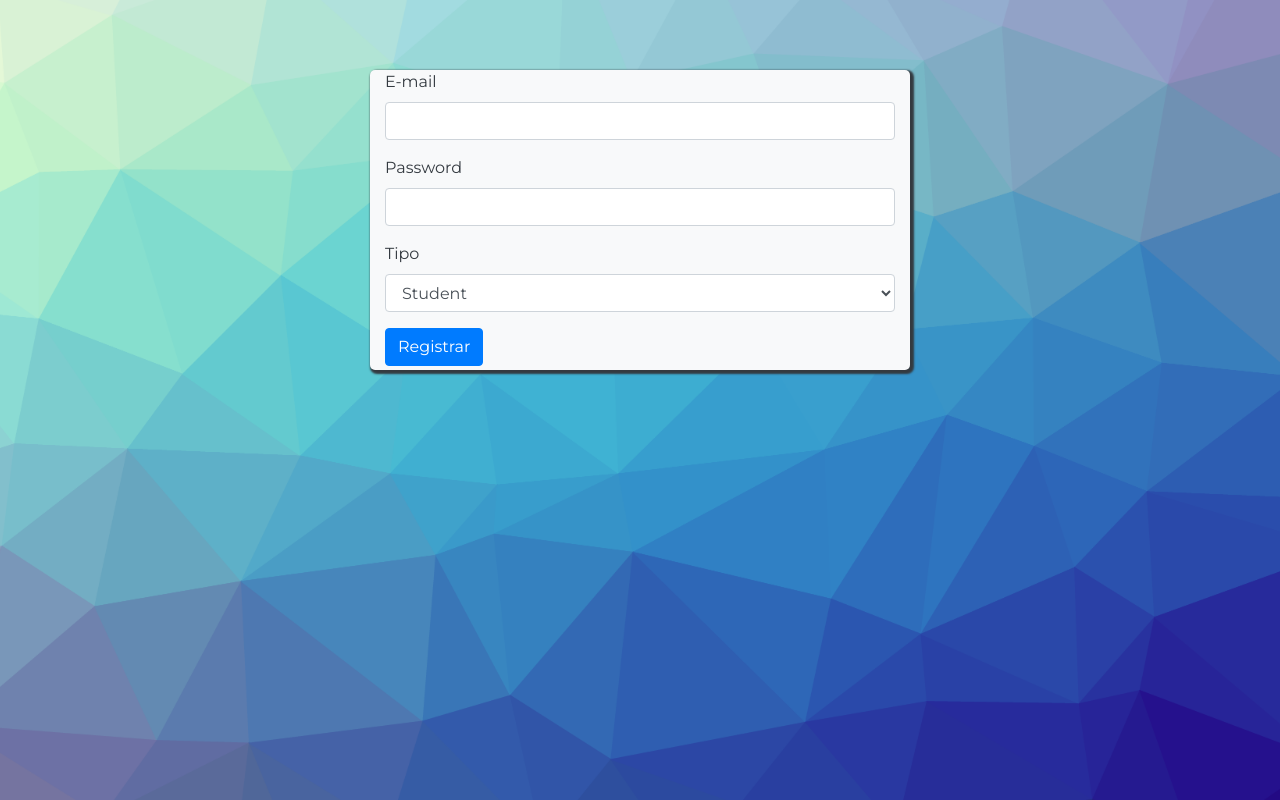
After one commit to juanxmrales/Tp-FInal-Lab-IV, a PHP site: template Views/user-add.php in a window 1280 px wide. The commit adds this page. Run offline with PHP 8.4, Linux system fonts and the light colour scheme; the template is opened without the code that fills it, so the values that code supplies are empty; some libraries are stand-ins or nearby versions.

Commit message:
User-view

```diff
--- a/Views/css/estilos.css
+++ b/Views/css/estilos.css
@@ -32,3 +32,11 @@ body {
     box-shadow: 2px 2px 2px 2px #343a40;
     border-radius: 5px;
 }
+
+.login-userAdd-box {
+    margin-top: 70px;
+    max-width: 600px;
+    height: 300px;
+    box-shadow: 2px 2px 2px 2px #343a40;
+    border-radius: 5px;
+}
--- a/Views/nav.php
+++ b/Views/nav.php
@@ -9,5 +9,8 @@
           <li class="nav-item">
                <a class="nav-link" href="<?php echo FRONT_ROOT ?>Student/ShowListView">Listar Alumnos</a>
           </li>
+          <li class="nav-item">
+               <a class="nav-link" href="<?php echo FRONT_ROOT ?>User/ShowAddView">Agregar User</a>
+          </li>
      </ul>
 </nav>
--- /dev/null
+++ b/Views/user-add.php
@@ -0,0 +1,50 @@
+<!DOCTYPE html>
+<html lang="en">
+<head>
+    <!-- Required meta tags -->
+    <meta charset="utf-8">
+    <meta name="viewport" content="width=device-width, initial-scale=1, shrink-to-fit=no">
+
+    <!-- Bootstrap CSS -->
+    <link rel="stylesheet" type="text/css" href="<?php echo CSS_PATH ?>bootstrap.min.css">
+    <link rel="stylesheet" type="text/css" href="<?php echo CSS_PATH ?>estilos.css">
+
+    <title>Carga de usuario</title>
+</head>
+<body>
+    <div id="carga-usuario"></div>
+        <div class="container">
+            <div class="row justify-content-center align-items-center">
+                <div class="col-md-6">
+                    <div class="login-userAdd-box col-md-12 bg-light text-dark">
+                        <form>
+                            <div class="form-group">
+                                <label>E-mail</label>
+                                <input type="email" name="email" id="email" class="form-control">
+                            </div>
+
+                            <div class="form-group">
+                                <label>Password</label>
+                                <input type="password" id="password" name="password" class="form-control">
+                            </div>
+
+                            <div class="form-group">
+                                <label for="state_id" class="control-label">Tipo</label>
+                                <select class="form-control" id="state_id">
+                                    <option value="0">Student</option>
+                                    <option value="1">Admin</option>
+                                    <option value="2">Empresa</option>
+                                </select>
+                            </div>
+
+                            <div class="form-group">
+                                <button type="submit" class="btn btn-primary">Registrar</button>
+                            </div>
+                        </form>
+                    </div>
+
+                </div>
+            </div>
+        </div>
+</body>
+</html>
```
Also changed, not shown: Controllers/UserController.php (added, +37 -0 lines).
